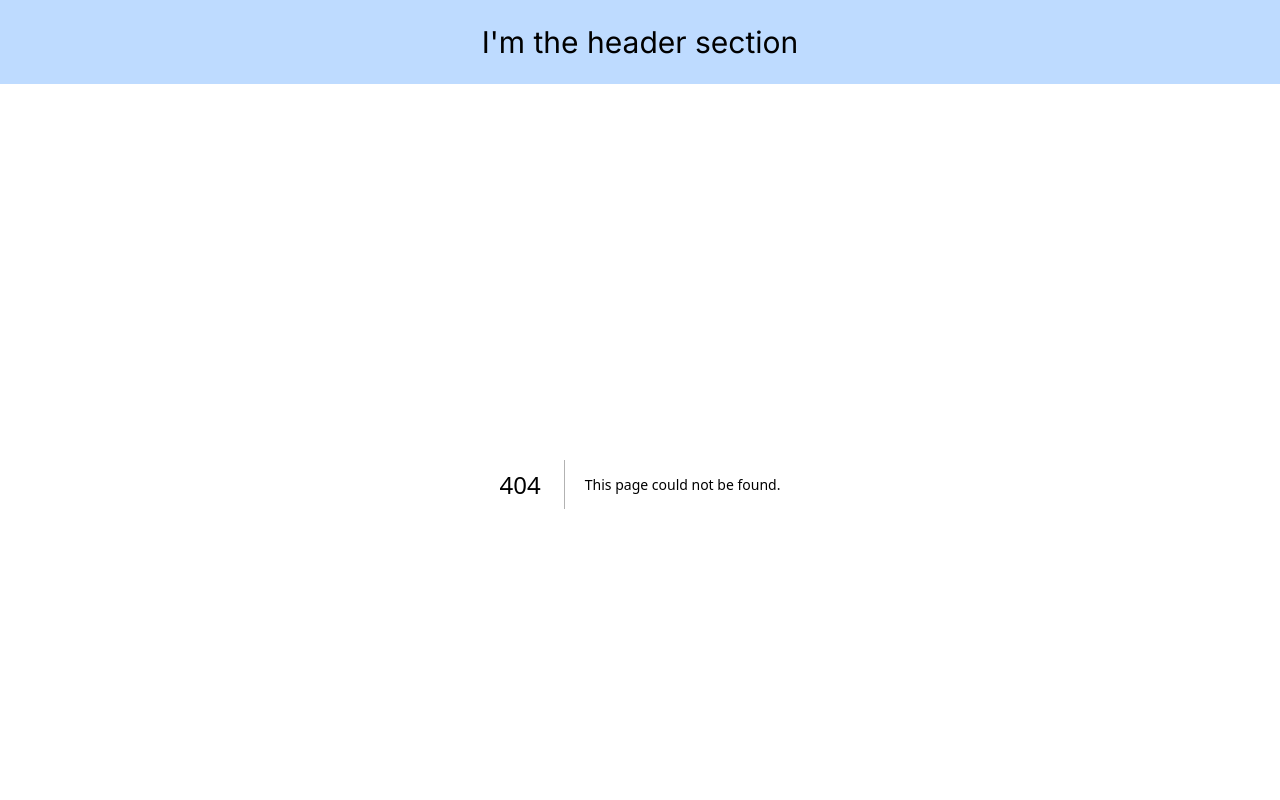
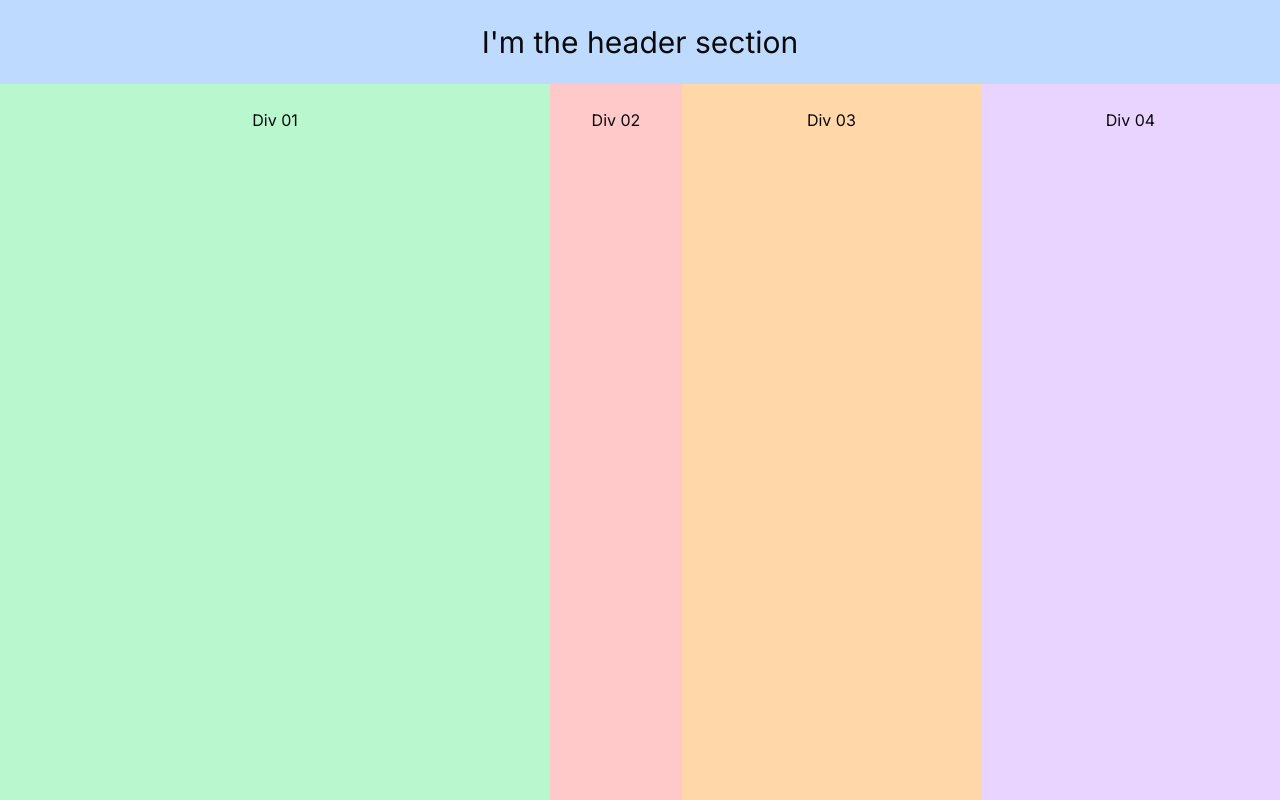
Before and after one commit to Hirusha1223/cinescope-06, a Next.js app: page /styling/flex-box/flex-one in a window 1280 px wide. Before the commit this address had no page. Shown: the top 800 px of the page. Built offline with nearby package versions, Linux system fonts and the light colour scheme.

Commit message:
chore:did the 2nd example flex-one

```diff
--- /dev/null
+++ b/app/styling/flex-box/flex-one/page.tsx
@@ -0,0 +1,12 @@
+export default function tryflex(){
+    console.log("sever components more");
+    //example two
+    return(
+        <div className="flex flex-col md:flex-row bg-purple-300 min-h-screen">
+            <div className="flex-6 p-6 bg-green-200 text-center ">Div 01</div>
+            <div className="flex-1 p-6 bg-red-200 text-center ">Div 02</div>
+            <div className="flex-3 p-6 bg-orange-200 text-center">Div 03</div>
+            <div className="flex-3 p-6 bg-purple-200 text-center">Div 04</div>
+        </div>
+    );
+}
```
